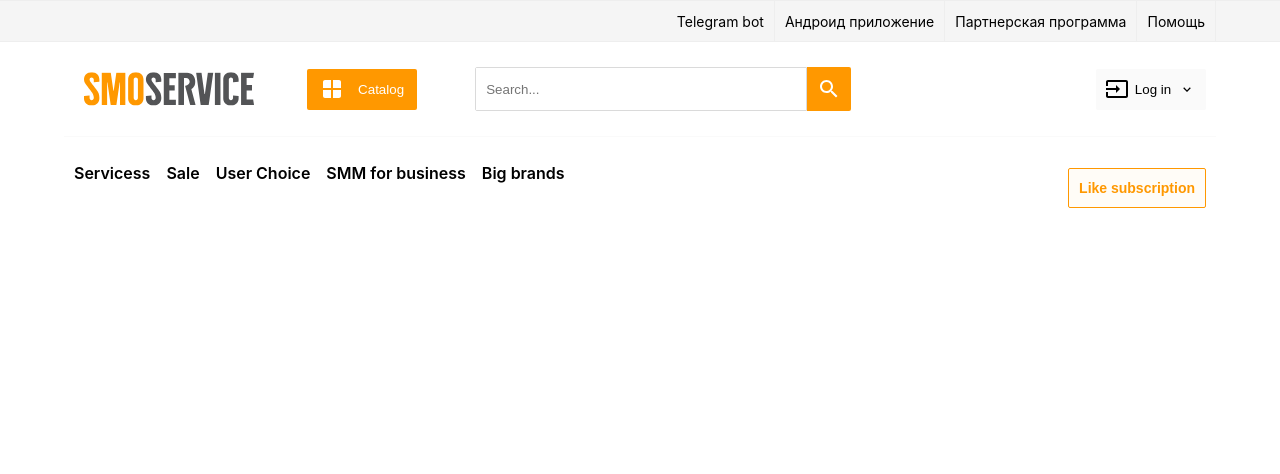
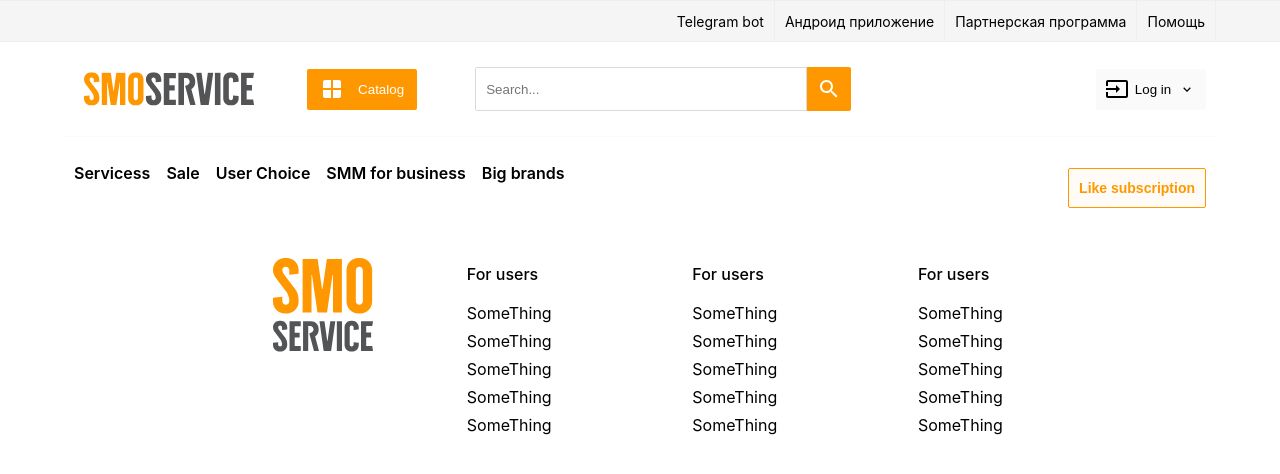
Before and after one commit to vusales/flegriseo, a Next.js app: page / in a window 1280 px wide. Shown: the top 474 px of the page. Built offline with nearby package versions, Linux system fonts and the light colour scheme.

Commit message:
drawer uncompleted

```diff
--- /dev/null
+++ b/components/layoutComponents/Drawer/index.js
@@ -0,0 +1,32 @@
+import React, {useState} from "react";
+import styles from "./index.module.scss";
+import MenuIcon from '@mui/icons-material/Menu';
+import Drawer from '@mui/material/Drawer';
+
+const DrawerComponent = () => {
+    const [openDrawer , setOpenDrawer ] =  useState(false);
+
+    return (
+        <div>
+            <button
+            className={styles.menuDrawerButton}
+            onClick={()=>setOpenDrawer(!openDrawer)}
+            >
+                <MenuIcon/>
+            </button>
+
+            <Drawer
+            className={styles.drawer}
+            variant="temporary"
+            anchor="left"
+            open={openDrawer}
+            onClose={()=>setOpenDrawer(false)}
+            >
+                <div>hello i am drwaer</div>
+            </Drawer>
+        </div>
+    )
+}
+
+
+export default DrawerComponent;
--- /dev/null
+++ b/components/layoutComponents/Drawer/index.module.scss
@@ -0,0 +1,6 @@
+@import "../../../utils/mixins.scss";
+
+.menuDrawerButton{
+    padding: 10px;
+    @include button ;
+}
--- a/components/layoutComponents/Footer/index.js
+++ b/components/layoutComponents/Footer/index.js
@@ -1,10 +1,110 @@
 import React from "react";
 import styles from "./index.module.scss";
+import Container from '@mui/material/Container';
+import Grid from '@mui/material/Grid';
+import Image from 'next/image';
+import Link from 'next/link'
+
 
 const Footer = () => {
+    return (
+        <footer>
+            <Container>
+                <div className={styles.baseContainer}>
+                    <div>
+                        <Image src="/logo-mini-dark.svg" height={100} width={100} alt="logo"/>
+                    </div>
+                    <div className={styles.linkContainers} >
+                        <div className={styles.container}>
+                            <p className={styles.title}>For users</p>
+                            <Link href="/">
+                                <a>
+                                    SomeThing
+                                </a>
+                            </Link>
+                            <Link href="/">
+                                <a>
+                                    SomeThing
+                                </a>
+                            </Link>
+                            <Link href="/">
+                                <a>
+                                    SomeThing
+                                </a>
+                            </Link>
+                            <Link href="/">
+                                <a>
+                                    SomeThing
+                                </a>
+                            </Link>
+                            <Link href="/">
+                                <a>
+                                    SomeThing
+                                </a>
+                            </Link>
+                        </div>
+                        <div className={styles.container}>
+                            <p className={styles.title}>For users</p>
+                            <Link href="/">
+                                <a>
+                                    SomeThing
+                                </a>
+                            </Link>
+                            <Link href="/">
+                                <a>
+                                    SomeThing
+                                </a>
+                            </Link>
+                            <Link href="/">
+                                <a>
+                                    SomeThing
+                                </a>
+                            </Link>
+                            <Link href="/">
+                                <a>
+                                    SomeThing
+                                </a>
+                            </Link>
+                            <Link href="/">
+                                <a>
+                                    SomeThing
+                                </a>
+                            </Link>
+                        </div>
+                        <div className={styles.container}>
+                            <p className={styles.title}>For users</p>
+                            <Link href="/">
+                                <a>
+                                    SomeThing
+                                </a>
+                            </Link>
+                            <Link href="/">
+                                <a>
+                                    SomeThing
+                                </a>
+                            </Link>
+                            <Link href="/">
+                                <a>
+                                    SomeThing
+                                </a>
+                            </Link>
+                            <Link href="/">
+                                <a>
+                                    SomeThing
+                                </a>
+                            </Link>
+                            <Link href="/">
+                                <a>
+                                    SomeThing
+                                </a>
+                            </Link>
+                        </div>
 
-    return (
-        <div> Footer </div>
+                    </div>
+
+                </div>
+            </Container>
+        </footer>
     )
 }
 
--- a/components/layoutComponents/Footer/index.module.scss
+++ b/components/layoutComponents/Footer/index.module.scss
@@ -0,0 +1,43 @@
+.container {
+    padding: 10px;
+    display: flex;
+    flex-direction: column;
+
+    >p {
+        font-size: 16px;
+        line-height: 18px;
+        font-weight: 500;
+        color:black;
+    }
+
+    >a {
+        font-size: 16px;
+        line-height: 18px;
+        font-weight: 400;
+        color:black;
+        padding: 5px 0;
+
+        &:hover {
+            color:#ff9800;
+        }
+    }
+}
+
+.baseContainer {
+    display: flex;
+    width: 100%;
+    justify-content: center;
+    >div {
+        &:first-child {
+            padding: 16px;
+            margin-right: 5%;
+        }
+    }
+}
+
+.linkContainers {
+    display: flex;
+    justify-content: space-between;
+    min-width: 50%;
+    padding: 0 10px;
+}
--- a/components/layoutComponents/Header/index.js
+++ b/components/layoutComponents/Header/index.js
@@ -13,6 +13,8 @@ import Container from '@mui/material/Container';
 import Subheader from "../SubHeader";
 import Navbar from "../Navbar";
 import Catalog from "../Catalog";
+import {Desktop , TabletMobile , Mobile ,  DesktopTablet} from "../../../ui/Breakpoints" ;
+import DrawerComponent from "../Drawer";
 
 
 const Header = () => {
@@ -25,7 +27,14 @@ const Header = () => {
             <header>
                 <div className={styles.baseContainer}>
                     <div className={styles.headerContainer}>
+                        <Desktop>
                             <Image src="/logo-dark.svg" width="170" height="50" alt="logo" />
+                        </Desktop>
+                        <TabletMobile>
+                            <Image src="/logo-mini-dark.svg" width="70" height="70" alt="logo" />
+                        </TabletMobile>
+
+                        <Desktop>
                             <button
                             type="submit"
                             className={styles.customButton}
@@ -36,7 +45,7 @@ const Header = () => {
                                     <Catalog />
                                 </div>
                             </button>
-
+                        </Desktop>
                         <Search/>
                     </div>
                     <div
@@ -47,8 +56,10 @@ const Header = () => {
                         onClick={()=>setOpenLogin(!openLogin)}
                         >
                             <InputIcon/>
+                            <Desktop>
                                 Log in
                                 <ExpandMoreIcon/>
+                            </Desktop>
                         </button>
                         {
                             openLogin ?
@@ -71,8 +82,16 @@ const Header = () => {
                             :null
                         }
                     </div>
+
+                    <Mobile>
+                        <DrawerComponent/>
+                    </Mobile>
+
                 </div>
+                <DesktopTablet>
                     <Subheader/>
+                </DesktopTablet>
+
             </header>
         </Container>
         </>
--- a/components/layoutComponents/Header/index.module.scss
+++ b/components/layoutComponents/Header/index.module.scss
@@ -1,3 +1,5 @@
+
+@import "../../../utils/mixins.scss";
 
 .baseContainer{
     display: flex;
@@ -64,6 +66,10 @@
     &:hover{
         color: #ff9800;
     }
+
+    @include breakpoint-down("small"){
+        width: 50px;
+    }
 }
 .loginButtonContainer{
     position: relative;
--- a/components/layoutComponents/Search/index.js
+++ b/components/layoutComponents/Search/index.js
@@ -23,7 +23,6 @@ const Search = () => {
           >
             <SearchIcon/>
           </button>
-
         </div>
     )
 }
--- a/components/layoutComponents/SubHeader/index.module.scss
+++ b/components/layoutComponents/SubHeader/index.module.scss
@@ -25,7 +25,7 @@
     align-items: center;
 
     &:hover{
-        border-bottom: 1px solid #ff9800;
+        // border-bottom: 1px solid #ff9800;
         >a {
             color: #ff9800;
         }
--- a/layout/commonLayout/index.jsx
+++ b/layout/commonLayout/index.jsx
@@ -21,7 +21,10 @@ const  CommonLayout = ({children , metaTitle , }) => {
                 {children}
             </main>
 
-            {/* <Footer/> */}
+            <div style={{backgroundColor:"#fff"}}>
+                <Footer/>
+            </div>
+
         </div>
     )
 }
--- a/package.json
+++ b/package.json
@@ -9,8 +9,6 @@
     "lint": "next lint"
   },
   "dependencies": {
-    "@emotion/react": "^11.10.4",
-    "@emotion/styled": "^11.10.4",
     "@mui/icons-material": "^5.10.3",
     "@mui/material": "^5.10.3",
     "next": "12.2.5",
--- a/ui/Breakpoints/index.jsx
+++ b/ui/Breakpoints/index.jsx
@@ -1,4 +1,4 @@
-import useMediaQuery from '@material-ui/core/useMediaQuery';
+import useMediaQuery from '@mui/material/useMediaQuery';
 
 export const Desktop = ({ children }) => {
     const isDesktop = useMediaQuery('(min-width:991px)');
--- a/utils/mixins.scss
+++ b/utils/mixins.scss
@@ -130,3 +130,8 @@ $breakpoints-down: (
   align-items: center;
   justify-content: center;
 }
+
+@mixin button {
+  outline: none;
+  border: none;
+}
```
Also changed, not shown: public/logo-mini-dark.svg (added), 1 other file (tests, documents, lock files or other folders). Lines whose indentation alone changed are shown as unchanged.
